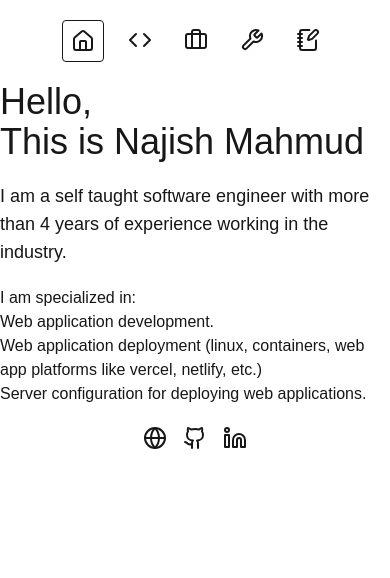
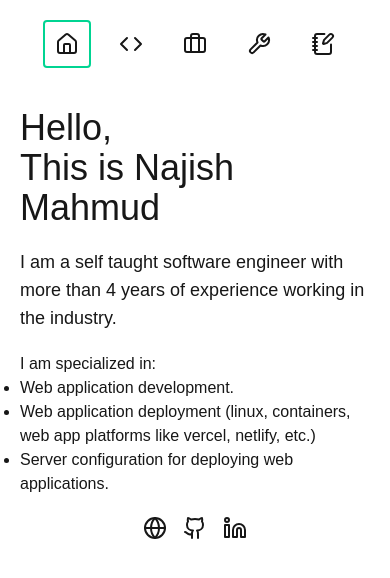
Before and after one commit to njayman/njayman, a Next.js app: page / in a window 390 px wide. Shown: the top 578 px of the page. Built offline with nearby package versions, Linux system fonts and the light colour scheme.

Commit message:
added fix for navbar and mobile view of pages

```diff
--- a/components/layouts/article.tsx
+++ b/components/layouts/article.tsx
@@ -1,7 +1,7 @@
 import React, { FC, PropsWithChildren } from "react";
 
 const Article: FC<PropsWithChildren> = ({ children }) => {
-  return <article className="mx-auto max-w-[800px]">{children}</article>;
+  return <article className="mx-auto max-w-[800px] p-5">{children}</article>;
 };
 
 export default Article;
--- a/components/layouts/navbar.tsx
+++ b/components/layouts/navbar.tsx
@@ -14,12 +14,6 @@ const Navbar = () => {
     );
   };
 
-  const liclassnames = (href: string) => {
-    return clsx(
-      "m-2 transition-all duration-300 ease-in-out hover:bg-gray-50 rounded p-2 hover:text-emerald-400",
-      { border: isActive(href) },
-    );
-  };
   const routes = [
     { href: "/", icon: <HomeIcon /> },
     { href: "/projects", icon: <Code /> },
@@ -32,11 +26,19 @@ const Navbar = () => {
     <nav className="flex justify-center m-3">
       <ul className="flex flex-row flex-nowrap mx-auto">
         {routes.map((route, idx) => (
-          <Link href={route.href} key={idx}>
-            <li key={idx} className={liclassnames(route.href)}>
+          <li key={idx} className="m-2">
+            <Link
+              href={route.href}
+              className={clsx(
+                "flex h-12 w-12 items-center justify-center rounded transition-all duration-300 ease-in-out hover:bg-gray-50 hover:text-emerald-400",
+                {
+                  "border-2 border-emerald-400": isActive(route.href),
+                },
+              )}
+            >
               {route.icon}
-            </li>
-          </Link>
+            </Link>
+          </li>
         ))}
       </ul>
     </nav>
```
